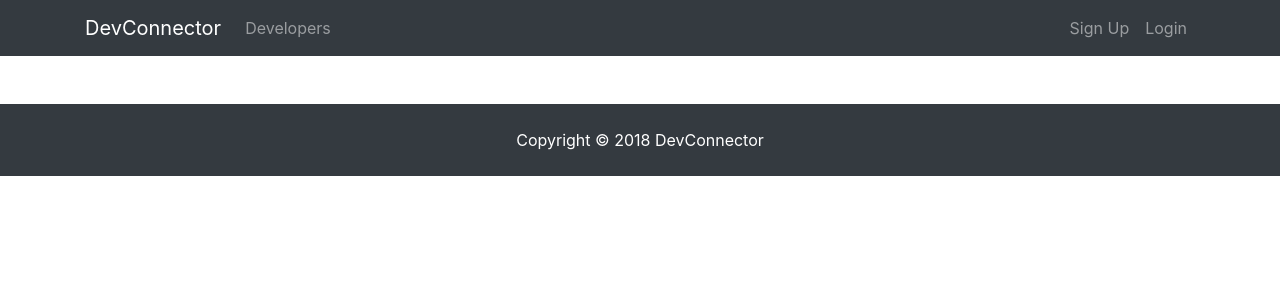
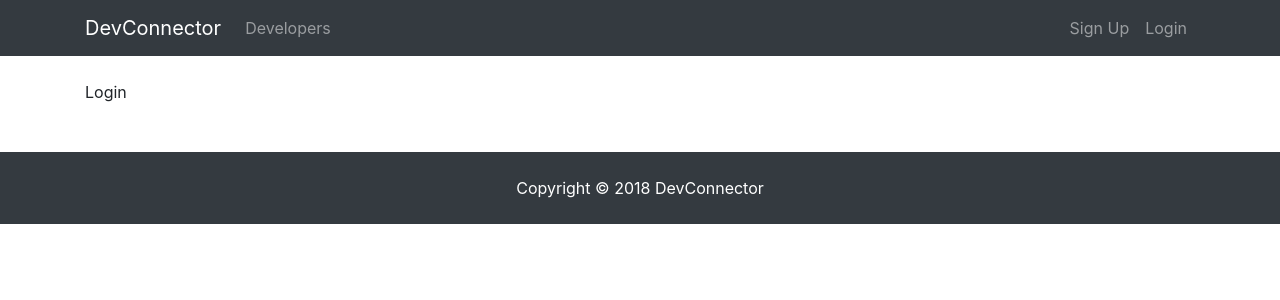
Before and after one commit to TextError/TM, a React (Create React App) app in the folder client/: page /login in a window 1280 px wide. Shown: the top 300 px of the page. Built offline with nearby package versions, Linux system fonts and the light colour scheme.

Commit message:
Route to login/register/profile

```diff
--- a/client/src/App.js
+++ b/client/src/App.js
@@ -4,6 +4,8 @@
 import NavBar from './components/layout/Navbar';
 import Landing from './components/layout/Landing';
 import Footer from './components/layout/Footer';
+import Register from './components/authenticate/Register';
+import Login from './components/authenticate/Login';
 
 import './App.css';
 
@@ -14,6 +16,10 @@
         <div className="App">
           <NavBar />
           <Route exact path='/' component={ Landing }/>
+          <div className='container'>
+            <Route exact path='/register' component= { Register } />
+            <Route exact path='/login' component= { Login } />
+          </div>
           <Footer />
         </div>
       </Router>
--- /dev/null
+++ b/client/src/components/authenticate/Login.js
@@ -0,0 +1,11 @@
+import React, { Component } from 'react'
+
+export default class Login extends Component {
+  render() {
+    return (
+      <div>
+        <p>Login</p>
+      </div>
+    )
+  }
+}
--- /dev/null
+++ b/client/src/components/authenticate/Register.js
@@ -0,0 +1,11 @@
+import React, { Component } from 'react'
+
+export default class Register extends Component {
+  render() {
+    return (
+      <div>
+        <p>Register</p>
+      </div>
+    )
+  }
+}
--- a/client/src/components/layout/Landing.js
+++ b/client/src/components/layout/Landing.js
@@ -1,4 +1,5 @@
-import React, { Component } from 'react'
+import React, { Component } from 'react';
+import { Link } from 'react-router-dom';
 
 export default class Landing extends Component {
   render() {
@@ -12,8 +13,8 @@
                   </h1>
                   <p className="lead"> Create a developer profile/portfolio, share posts and get help from other developers</p>
                   <hr />
-                  <a href="register.html" className="btn btn-lg btn-info mr-2">Sign Up</a>
-                  <a href="login.html" className="btn btn-lg btn-light">Login</a>
+                  <Link to="/register" className="btn btn-lg btn-info mr-2">Sign Up</Link>
+                  <Link to="/login" className="btn btn-lg btn-light">Login</Link>
                 </div>
               </div>
             </div>
--- a/client/src/components/layout/Navbar.js
+++ b/client/src/components/layout/Navbar.js
@@ -1,4 +1,5 @@
 import React, { Component } from 'react'
+import { Link } from 'react-router-dom';
 
 export default class Navbar extends Component {
   render() {
@@ -6,7 +7,7 @@
       <div>
         <nav className="navbar navbar-expand-sm navbar-dark bg-dark mb-4">
           <div className="container">
-            <a className="navbar-brand" href="landing.html">DevConnector</a>
+            <Link className="navbar-brand" to="/">DevConnector</Link>
             <button className="navbar-toggler" type="button" data-toggle="collapse" data-target="#mobile-nav">
               <span className="navbar-toggler-icon"></span>
             </button>
@@ -14,17 +15,17 @@
             <div className="collapse navbar-collapse" id="mobile-nav">
               <ul className="navbar-nav mr-auto">
                 <li className="nav-item">
-                  <a className="nav-link" href="profiles.html"> Developers
-                  </a>
+                  <Link className="nav-link" to="/profiles"> Developers
+                  </Link>
                 </li>
               </ul>
 
               <ul className="navbar-nav ml-auto">
                 <li className="nav-item">
-                  <a className="nav-link" href="register.html">Sign Up</a>
+                  <Link className="nav-link" to="/register">Sign Up</Link>
                 </li>
                 <li className="nav-item">
-                  <a className="nav-link" href="login.html">Login</a>
+                  <Link className="nav-link" to="/login">Login</Link>
                 </li>
               </ul>
             </div>
```
